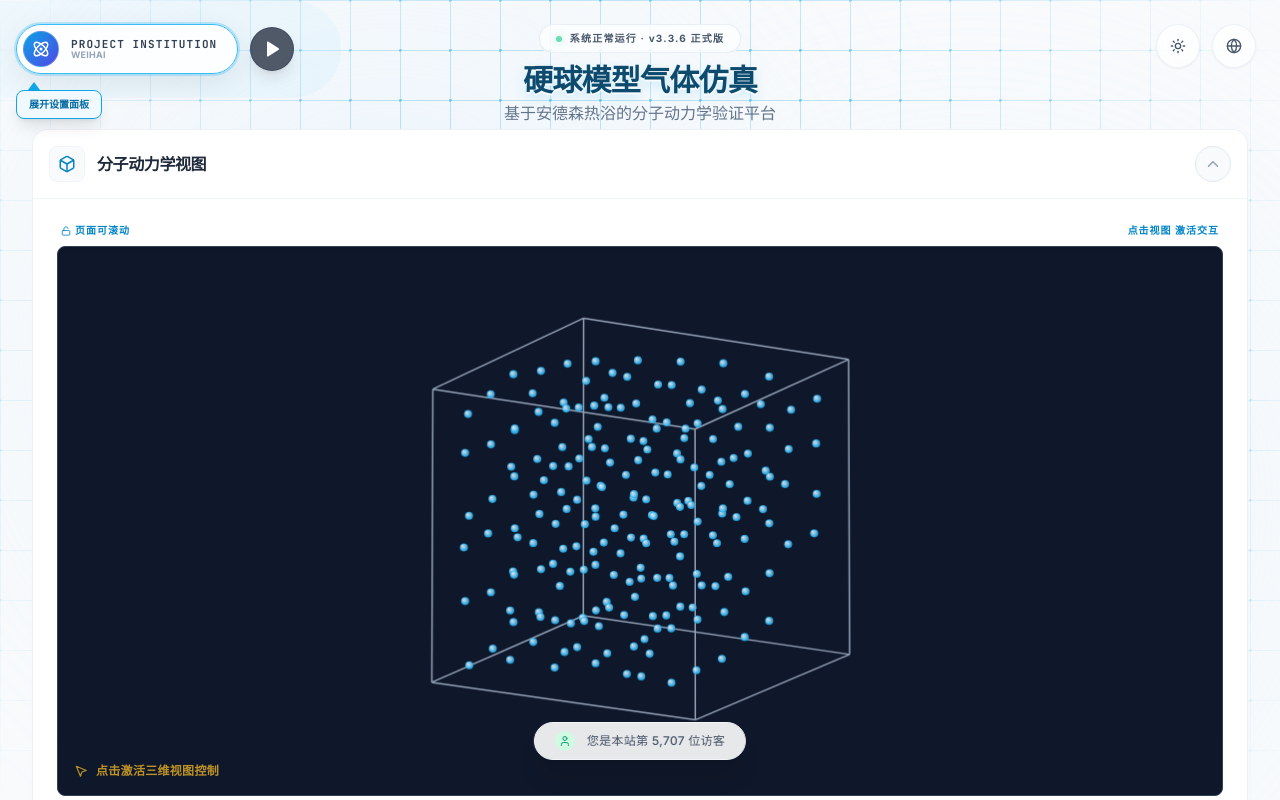
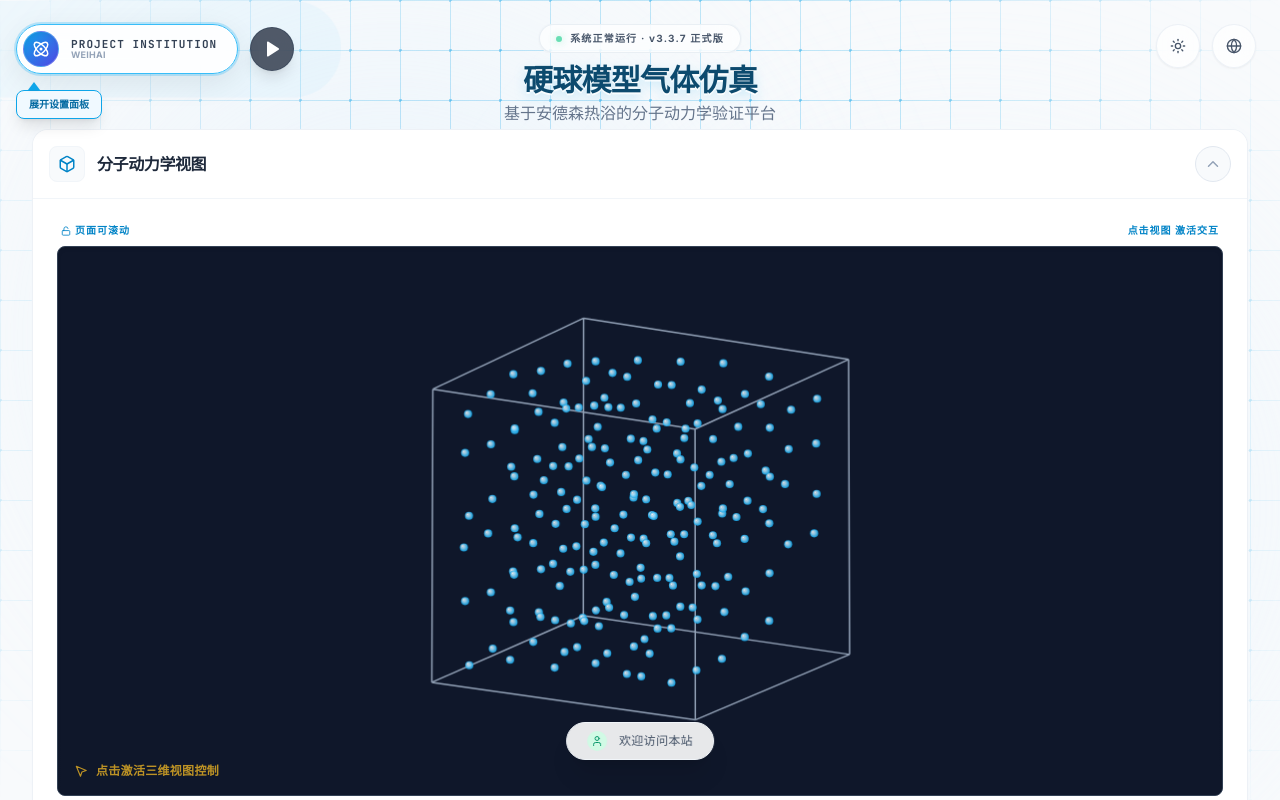
Before and after one commit to yanshi-qibixunchang/gas-laws-lab-history, a React (Vite) app: page / in a window 1280 px wide. Built offline with nearby package versions, Linux system fonts and the light colour scheme.

Commit message:
Release v3.3.7 UI polish

```diff
--- a/App.tsx
+++ b/App.tsx
@@ -21,7 +21,7 @@ const DEFAULT_PARAMS: SimulationParams = {
   statsDuration: 60
 };
 
-const APP_VERSION = '3.3.6';
+const APP_VERSION = '3.3.7';
 
 const areParamsEqual = (a: SimulationParams, b: SimulationParams) => (
   a.N === b.N &&
@@ -200,8 +200,6 @@ function App() {
     raf: 0
   });
 
-  // Visitor Counter
-  const [visitorCount, setVisitorCount] = useState<number>(0);
   const [showVisitorToast, setShowVisitorToast] = useState(false);
 
   const engineRef = useRef<PhysicsEngine | null>(null);
@@ -817,32 +815,20 @@ function App() {
 
   // Initial Load & Animation smoothing
   useEffect(() => {
-    const storedCount = localStorage.getItem('hs_visitor_count');
-    const storedDate = localStorage.getItem('hs_visitor_date');
-    const today = new Date().toDateString();
-    let finalCount = 0;
-    if (storedCount && storedDate === today) {
-        finalCount = parseInt(storedCount);
-    } else {
-        const now = new Date();
-        const startOfYear = new Date(now.getFullYear(), 0, 0);
-        const dayOfYear = Math.floor((now.getTime() - startOfYear.getTime()) / (1000 * 60 * 60 * 24));
-        finalCount = 3500 + (dayOfYear * 25) + Math.floor(Math.random() * 15);
-        localStorage.setItem('hs_visitor_count', finalCount.toString());
-        localStorage.setItem('hs_visitor_date', today);
-    }
-    setVisitorCount(finalCount);
-
     // Init Engine
     // Note: If we loaded custom params, params is already set. engine uses current params state.
     engineRef.current = new PhysicsEngine(params);
     setChartData(engineRef.current.getHistogramData(false));
     setNeedsReset(false);
 
-    setTimeout(() => {
+    const showToastTimer = window.setTimeout(() => {
         setShowVisitorToast(true);
-        setTimeout(() => setShowVisitorToast(false), 6000);
+        window.setTimeout(() => setShowVisitorToast(false), 6000);
     }, 1500);
+
+    return () => {
+      window.clearTimeout(showToastTimer);
+    };
   }, []);
 
   // --- Interaction Checker ---
@@ -1717,9 +1703,8 @@ function App() {
       <div className={`fixed bottom-24 md:bottom-10 left-1/2 transform -translate-x-1/2 z-[100] transition-all duration-700 ease-in-out ${showVisitorToast ? 'opacity-100 translate-y-0' : 'opacity-0 translate-y-8 pointer-events-none'}`}>
         <div className="bg-white/90 dark:bg-slate-800/90 backdrop-blur-md text-slate-600 dark:text-slate-200 px-5 py-2 rounded-full shadow-xl border border-slate-100 dark:border-slate-700 flex items-center gap-3">
             <span className="bg-emerald-100 dark:bg-emerald-900/40 p-1 rounded-full"><User size={12} className="text-emerald-600 dark:text-emerald-400"/></span>
-            {/* Localized Visitor String */}
             <span className="text-xs font-medium tracking-wide">
-                {t.footer.visitorCount.replace('{count}', visitorCount.toLocaleString())}
+                {t.footer.visitorCount}
             </span>
         </div>
       </div>
--- a/components/StatsPanel.tsx
+++ b/components/StatsPanel.tsx
@@ -135,10 +135,6 @@ const ProgressBar = ({
           <span className="h-2 w-2 shrink-0 rounded-full bg-amber-500" />
           <span className="truncate">{firstStageLabel}</span>
         </div>
-        <div className="flex items-center gap-1 rounded-full border border-slate-200/80 bg-white/70 px-2 py-0.5 text-[9px] text-slate-500 shadow-sm dark:border-slate-700/80 dark:bg-slate-900/70 dark:text-slate-300">
-          <span className="font-mono">{normalizedDivider.toFixed(0)}%</span>
-          <span>|</span>
-        </div>
         <div className="flex min-w-0 items-center gap-2 text-right">
           <span className="truncate">{secondStageLabel}</span>
           <span className="h-2 w-2 shrink-0 rounded-full bg-emerald-500" />
--- a/package.json
+++ b/package.json
@@ -1,6 +1,6 @@
 {
   "name": "hard-sphere-lab",
-  "version": "3.3.6",
+  "version": "3.3.7",
   "type": "module",
   "scripts": {
     "dev": "vite",
--- a/services/translations.ts
+++ b/services/translations.ts
@@ -154,9 +154,9 @@ export const translations: Record<LanguageCode, Translation> = {
       team: "项目成员",
       supervisor: "指导教师",
       references: "参考资料",
-      visitorCount: "您是本站第 {count} 位访客",
+      visitorCount: "欢迎访问本站",
       school: "Project Institution\n环境工程",
-    version: "v3.3.6 正式版",
+    version: "v3.3.7 正式版",
       links: "相关链接",
       github: "GitHub 仓库",
       report: "查看报告 (PDF)",
@@ -325,9 +325,9 @@ export const translations: Record<LanguageCode, Translation> = {
       team: "項目成員",
       supervisor: "指導教師",
       references: "參考資料",
-      visitorCount: "您是本站第 {count} 位访客",
+      visitorCount: "歡迎訪問本站",
       school: "Project Institution（威海）\n環境工程",
-    version: "v3.3.6 正式版",
+    version: "v3.3.7 正式版",
       links: "相關連結",
       github: "GitHub 倉庫",
       report: "查看報告 (PDF)",
@@ -496,9 +496,9 @@ export const translations: Record<LanguageCode, Translation> = {
       team: "The Team",
       supervisor: "Supervisor",
       references: "References",
-      visitorCount: "You are the {count}th visitor",
+      visitorCount: "Welcome to the site",
       school: "Project Institution\nEnvironmental Eng.",
-    version: "v3.3.6 Official",
+    version: "v3.3.7 Official",
       links: "Links",
       github: "GitHub Repo",
       report: "View Report (PDF)",
@@ -667,9 +667,9 @@ export const translations: Record<LanguageCode, Translation> = {
       team: "The Team",
       supervisor: "Supervisor",
       references: "References",
-      visitorCount: "You are the {count}th visitor",
+      visitorCount: "Welcome to the site",
       school: "Project Institution\nEnvironmental Eng.",
-    version: "v3.3.6 Official",
+    version: "v3.3.7 Official",
       links: "Links",
       github: "GitHub Repo",
       report: "View Report (PDF)",
```
Also changed, not shown: public/manifest.webmanifest, 2 other files (tests, documents, lock files or other folders).
